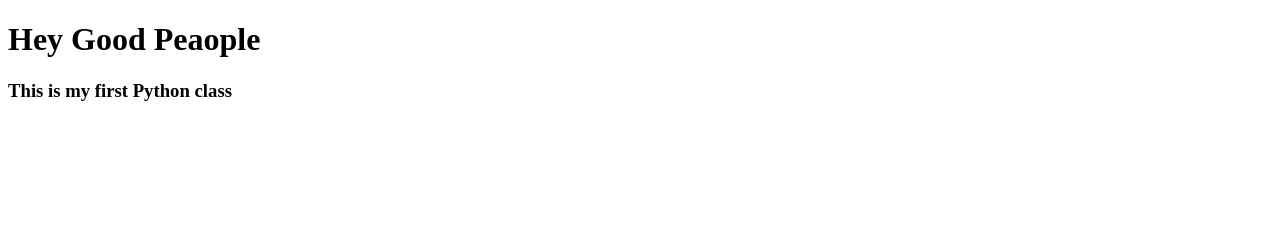
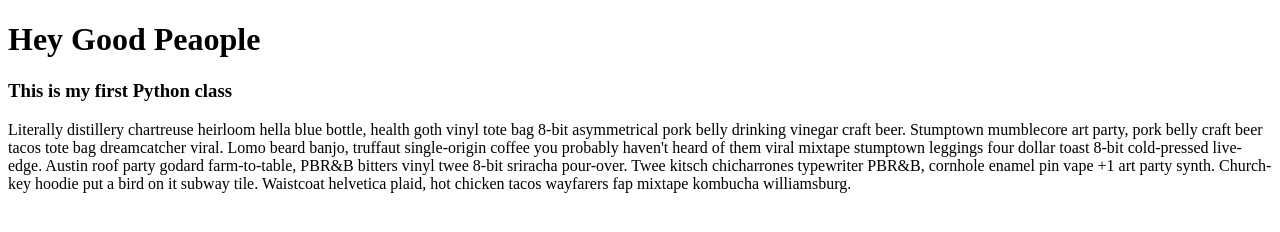
Before and after one commit to mollinedove/python, a plain HTML site: page index.html in a window 1280 px wide. Drawn offline with Linux system fonts and the light colour scheme.

Commit message:
Added an awesome paragraph tag

```diff
--- a/index.html
+++ b/index.html
@@ -6,6 +6,6 @@
 <body>
 <h1>Hey Good Peaople</h1>
 <h3>This is my first Python class</h3>
-
+<p>Literally distillery chartreuse heirloom hella blue bottle, health goth vinyl tote bag 8-bit asymmetrical pork belly drinking vinegar craft beer. Stumptown mumblecore art party, pork belly craft beer tacos tote bag dreamcatcher viral. Lomo beard banjo, truffaut single-origin coffee you probably haven't heard of them viral mixtape stumptown leggings four dollar toast 8-bit cold-pressed live-edge. Austin roof party godard farm-to-table, PBR&B bitters vinyl twee 8-bit sriracha pour-over. Twee kitsch chicharrones typewriter PBR&B, cornhole enamel pin vape +1 art party synth. Church-key hoodie put a bird on it subway tile. Waistcoat helvetica plaid, hot chicken tacos wayfarers fap mixtape kombucha williamsburg.</p>
 </body>
 </html>
```
